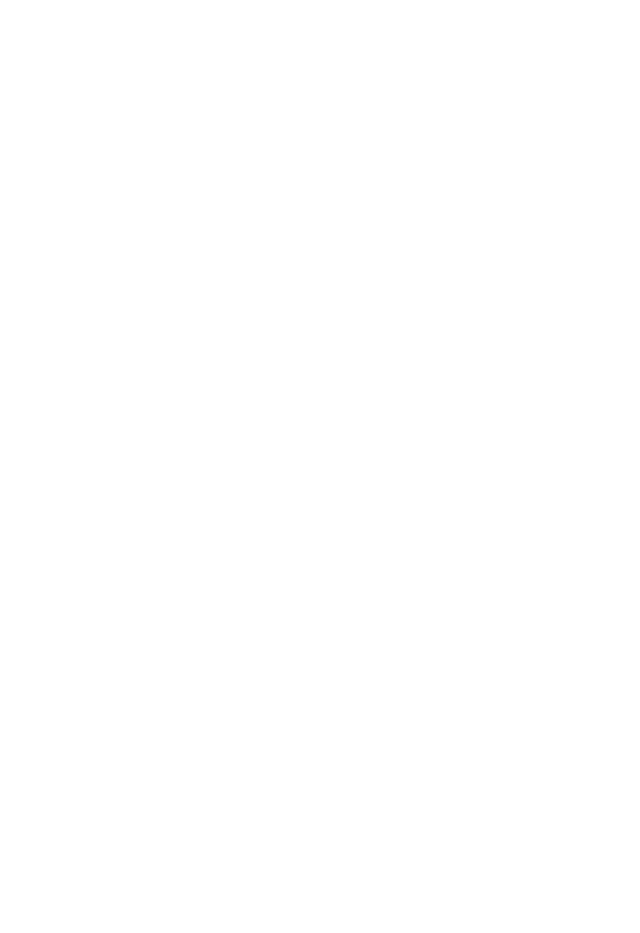
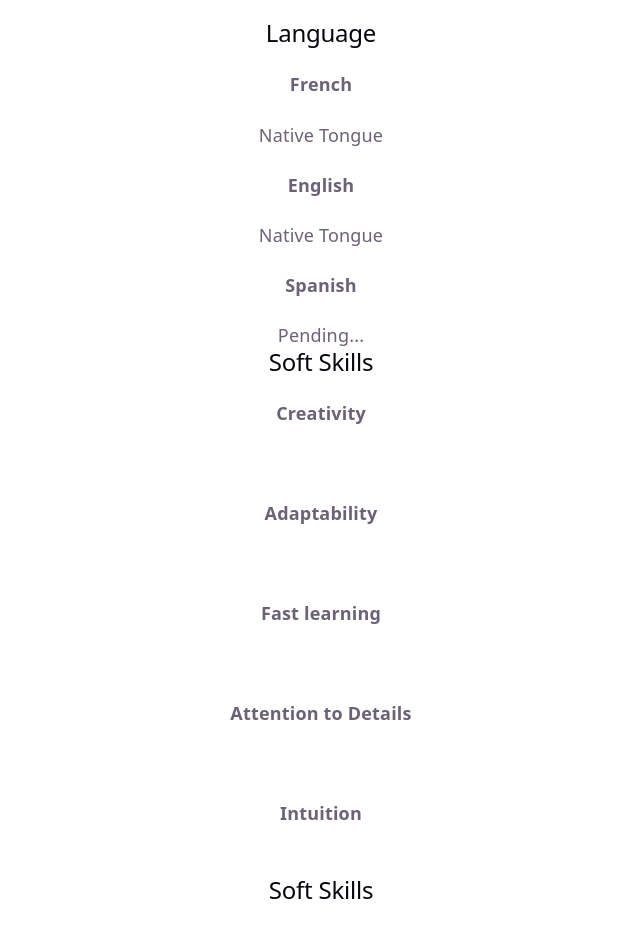
Before and after one commit to MoDev21/mosaic_portfolio, a React (Vite) app: page / in a window 1280 px wide. Shown: the part 2580-3513 px from the top of the page, without its empty margins (319-959 px from the left). Before the commit the page ends 2605 px from the top, so only its background shows below. Built offline with nearby package versions, Linux system fonts and the light colour scheme.

Commit message:
working on the about_page_v2

```diff
--- a/src/components/pages/About.css
+++ b/src/components/pages/About.css
@@ -121,6 +121,7 @@
     justify-content: center;
     align-items: center;
     width: 100%;
+    margin: 112px 0px;
     h2{
         transform: rotate(-90deg)
     }
--- a/src/components/pages/About.jsx
+++ b/src/components/pages/About.jsx
@@ -83,6 +83,100 @@
 }
 
 
+const languages = [
+    {
+        "language": "French",
+        "level": "Native Tongue",
+        "Percentage": 100
+    },
+    {
+        "language": "English",
+        "level": "Native Tongue",
+        "Percentage": 100
+    },
+    {
+        "language": "Spanish",
+        "level": "Pending...",
+        "Percentage": 100
+    },
+]
+
+function LanguageDiv({language, level, percentage}) {
+    return (
+        <div className={language.toLowerCase()}>
+            <h4>{language}</h4>
+            <p>{level}</p>
+        </div>
+    )
+}
+
+
+const soft_skills = [
+    {
+        "name": "Creativity",
+        "image": "",
+    },
+    {
+        "name": "Adaptability",
+        "image": "",
+    },
+    {
+        "name": "Fast learning",
+        "image": "",
+    },
+    {
+        "name": "Attention to Details",
+        "image": "",
+    },
+    {
+        "name": "Intuition",
+        "image": "",
+    },
+]
+
+function SoftSkillDiv({name}) {
+    return (
+        <div className="soft_skill__div">
+            <h4>{name}</h4>
+            <img src="" alt="" />
+        </div>
+    )
+}
+
+
+const interests = [
+    {
+        "name": "Creativity",
+        "image": "",
+    },
+    {
+        "name": "Adaptability",
+        "image": "",
+    },
+    {
+        "name": "Fast learning",
+        "image": "",
+    },
+    {
+        "name": "Attention to Details",
+        "image": "",
+    },
+    {
+        "name": "Intuition",
+        "image": "",
+    },
+]
+
+function InterestDiv({name}) {
+    return (
+        <div className="interest__div">
+            <h4>{name}</h4>
+            <img src="" alt="" />
+        </div>
+    )
+}
+
+
 
 export default function About({activate_page}) {
     return (
@@ -132,9 +226,30 @@
                         ))}
                     </div>
                 </div>
-                <div className="language__section"></div>
-                <div className="soft_skills__section"></div>
-                <div className="interest__section"></div>
+                <div className="language__section">
+                    <h2>Language</h2>
+                    <div className="language_grid">
+                        {languages.map((language, index) => (
+                            <LanguageDiv key={index} language={language.language} level={language.level} />
+                        ))}
+                    </div>
+                </div>
+                <div className="soft_skills__section">
+                    <h2>Soft Skills</h2>
+                    <div className="soft_skills__list">
+                        {soft_skills.map((soft_skill, index) => (
+                            <SoftSkillDiv key={index} name={soft_skill.name}/>
+                        ))}
+                    </div>
+                </div>
+                <div className="interest__section">
+                     <h2>Soft Skills</h2>
+                     <div className="interest__list">
+                        {interests.map((interest, index) => (
+                            <InterestDiv key={index} name={interest.name}/>
+                        ))}
+                     </div>
+                </div>
             </section>
         </div>
     )
```
